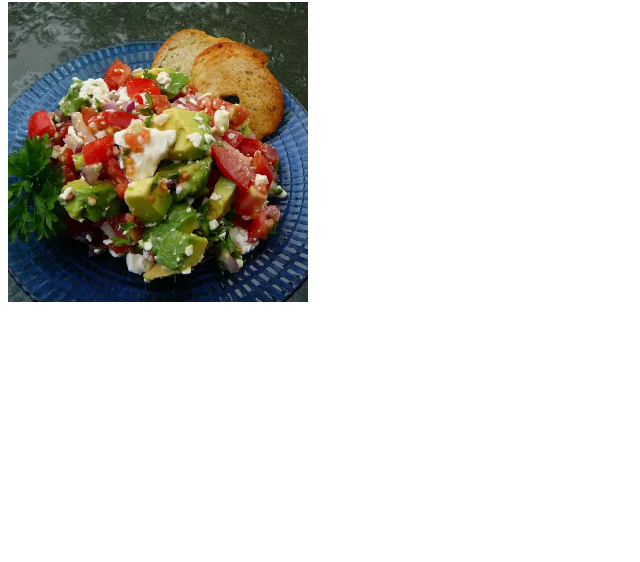
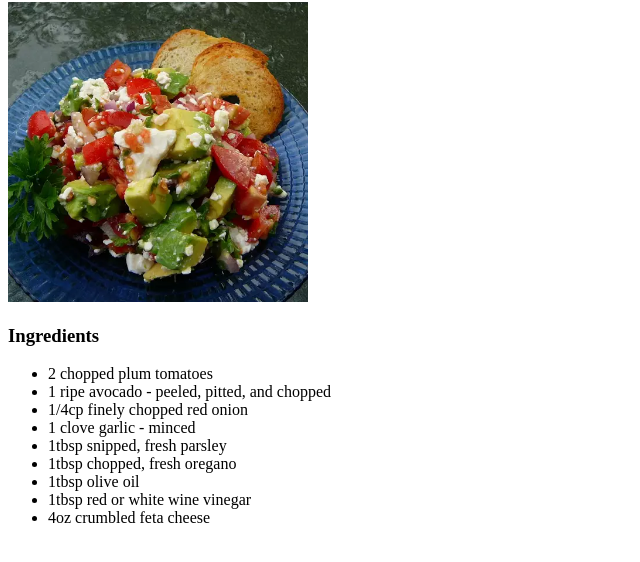
Before and after one commit to Bee363/odin-recipes, a plain HTML site: page recipes/salsa.html in a window 1280 px wide. Shown: the part 78-640 px from the top of the page, without its empty margins (0-640 px from the left). Drawn offline with Linux system fonts and the light colour scheme.

Commit message:
Add Ingredients to salsa.html

```diff
--- a/recipes/salsa.html
+++ b/recipes/salsa.html
@@ -7,5 +7,21 @@
     <body>
         <h1>Avocado Feta Salsa</h1>
         <img src="/img/salsa.jpg" alt="Avocado Feta Salsa piled with bread on a blue plate" height="300">
+        <p>
+            <h3>Ingredients</h3>
+        </p>
+        <p>
+            <ul>
+                <li>2 chopped plum tomatoes</li>
+                <li> 1 ripe avocado - peeled, pitted, and chopped</li>
+                <li>1/4cp finely chopped red onion</li>
+                <li>1 clove garlic - minced</li>
+                <li>1tbsp snipped, fresh parsley</li>
+                <li>1tbsp chopped, fresh oregano</li>
+                <li>1tbsp olive oil</li>
+                <li>1tbsp red or white wine vinegar</li>
+                <li>4oz crumbled feta cheese</li>
+            </ul>
+        </p>
     </body>
 </html>
```
